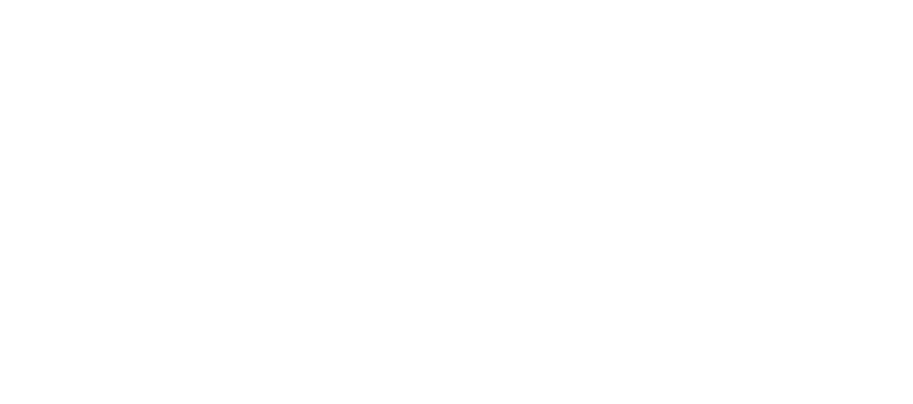
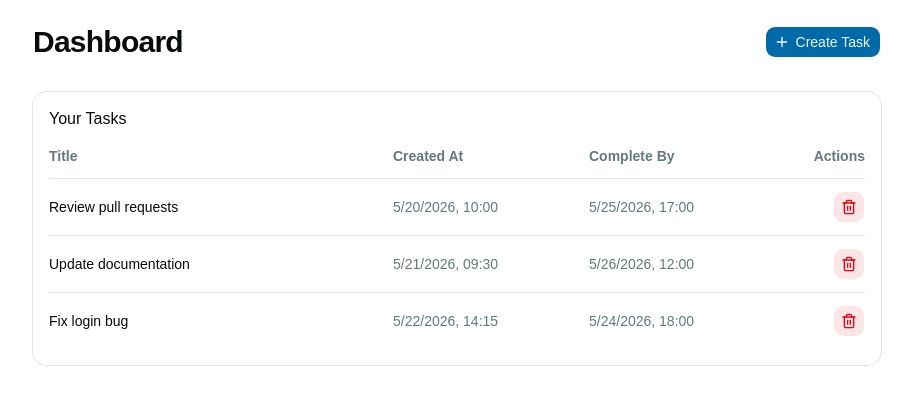
Before and after one commit to BPaul01/stma-frontend, a React (Vite) app: page /#/dashboard in a window 1280 px wide. Before the commit this address had no page. Shown: the top 404 px of the page, without its empty margins (183-1096 px from the left). Built offline with nearby package versions, Linux system fonts and the light colour scheme.

Commit message:
Added dashboard page

```diff
--- a/src/App.tsx
+++ b/src/App.tsx
@@ -1,8 +1,20 @@
 import { useEffect } from 'react'
 import './App.css'
 import { HashRouter, Routes, Route } from 'react-router-dom'
+import DashboardPage from './pages/DashboardPage';
 
 function RedirectToStaticHome() {
+       // If the user navigates to a URL like /dashboard instead of /#/dashboard,
+    // HashRouter sees an empty hash and defaults to this root route.
+    // We can intercept this and fix the URL automatically.
+    const path = window.location.pathname;
+    const base = import.meta.env.BASE_URL;
+    if (path !== base && path.startsWith(base)) {
+      const route = path.slice(base.length);
+      window.location.replace(`${base}#/${route}`);
+      return;
+    }
+
   useEffect(() => {
     // Redirect to the static /home/index.html to avoid Vite dev server SPA fallback
     window.location.replace(`${import.meta.env.BASE_URL}home/index.html`);
@@ -16,6 +28,8 @@ function App() {
     <HashRouter>
       <Routes>
         <Route path="/" element={<RedirectToStaticHome />} />
+
+        <Route path="/dashboard" element={<DashboardPage />} />
       </Routes>
     </HashRouter>
   )
--- /dev/null
+++ b/src/components/custom/TaskItem.tsx
@@ -0,0 +1,42 @@
+"use client";
+
+import { Button } from "@/components/ui/button";
+import { TrashIcon } from "lucide-react";
+import type { Task } from "@/types/task";
+
+interface TaskItemProps {
+  task: Task;
+  onDelete?: (id: string) => void;
+}
+
+const formatDateTime = (dateString: string) => {
+  return new Date(dateString).toLocaleString(undefined, {
+    year: "numeric",
+    month: "numeric",
+    day: "numeric",
+    hour: "2-digit",
+    minute: "2-digit",
+    hour12: false,
+  });
+};
+
+export function TaskItem({ task, onDelete }: TaskItemProps) {
+  return (
+    <div className="grid grid-cols-[1fr_180px_180px_80px] gap-4 items-center py-3 border-b last:border-0 hover:bg-muted/50 transition-colors">
+      <div className="font-medium truncate pr-4">{task.title}</div>
+      <div className="text-sm text-muted-foreground">{task.createdAt ? formatDateTime(task.createdAt) : "-"}</div>
+      <div className="text-sm text-muted-foreground">{task.completeBy ? formatDateTime(task.completeBy) : "-"}</div>
+      <div className="flex justify-end">
+        <Button
+          variant="destructive"
+          size="icon"
+          className="shrink-0"
+          onClick={() => onDelete?.(task.id)}
+          aria-label={`Delete task ${task.title}`}
+        >
+          <TrashIcon />
+        </Button>
+      </div>
+    </div>
+  );
+}
--- /dev/null
+++ b/src/components/ui/card.tsx
@@ -0,0 +1,103 @@
+import * as React from "react"
+
+import { cn } from "@/lib/utils"
+
+function Card({
+  className,
+  size = "default",
+  ...props
+}: React.ComponentProps<"div"> & { size?: "default" | "sm" }) {
+  return (
+    <div
+      data-slot="card"
+      data-size={size}
+      className={cn(
+        "group/card flex flex-col gap-4 overflow-hidden rounded-xl bg-card py-4 text-sm text-card-foreground ring-1 ring-foreground/10 has-data-[slot=card-footer]:pb-0 has-[>img:first-child]:pt-0 data-[size=sm]:gap-3 data-[size=sm]:py-3 data-[size=sm]:has-data-[slot=card-footer]:pb-0 *:[img:first-child]:rounded-t-xl *:[img:last-child]:rounded-b-xl",
+        className
+      )}
+      {...props}
+    />
+  )
+}
+
+function CardHeader({ className, ...props }: React.ComponentProps<"div">) {
+  return (
+    <div
+      data-slot="card-header"
+      className={cn(
+        "group/card-header @container/card-header grid auto-rows-min items-start gap-1 rounded-t-xl px-4 group-data-[size=sm]/card:px-3 has-data-[slot=card-action]:grid-cols-[1fr_auto] has-data-[slot=card-description]:grid-rows-[auto_auto] [.border-b]:pb-4 group-data-[size=sm]/card:[.border-b]:pb-3",
+        className
+      )}
+      {...props}
+    />
+  )
+}
+
+function CardTitle({ className, ...props }: React.ComponentProps<"div">) {
+  return (
+    <div
+      data-slot="card-title"
+      className={cn(
+        "font-heading text-base leading-snug font-medium group-data-[size=sm]/card:text-sm",
+        className
+      )}
+      {...props}
+    />
+  )
+}
+
+function CardDescription({ className, ...props }: React.ComponentProps<"div">) {
+  return (
+    <div
+      data-slot="card-description"
+      className={cn("text-sm text-muted-foreground", className)}
+      {...props}
+    />
+  )
+}
+
+function CardAction({ className, ...props }: React.ComponentProps<"div">) {
+  return (
+    <div
+      data-slot="card-action"
+      className={cn(
+        "col-start-2 row-span-2 row-start-1 self-start justify-self-end",
+        className
+      )}
+      {...props}
+    />
+  )
+}
+
+function CardContent({ className, ...props }: React.ComponentProps<"div">) {
+  return (
+    <div
+      data-slot="card-content"
+      className={cn("px-4 group-data-[size=sm]/card:px-3", className)}
+      {...props}
+    />
+  )
+}
+
+function CardFooter({ className, ...props }: React.ComponentProps<"div">) {
+  return (
+    <div
+      data-slot="card-footer"
+      className={cn(
+        "flex items-center rounded-b-xl border-t bg-muted/50 p-4 group-data-[size=sm]/card:p-3",
+        className
+      )}
+      {...props}
+    />
+  )
+}
+
+export {
+  Card,
+  CardHeader,
+  CardFooter,
+  CardTitle,
+  CardAction,
+  CardDescription,
+  CardContent,
+}
--- /dev/null
+++ b/src/components/ui/empty.tsx
@@ -0,0 +1,104 @@
+import { cva, type VariantProps } from "class-variance-authority"
+
+import { cn } from "@/lib/utils"
+
+function Empty({ className, ...props }: React.ComponentProps<"div">) {
+  return (
+    <div
+      data-slot="empty"
+      className={cn(
+        "flex w-full min-w-0 flex-1 flex-col items-center justify-center gap-4 rounded-xl border-dashed p-6 text-center text-balance",
+        className
+      )}
+      {...props}
+    />
+  )
+}
+
+function EmptyHeader({ className, ...props }: React.ComponentProps<"div">) {
+  return (
+    <div
+      data-slot="empty-header"
+      className={cn("flex max-w-sm flex-col items-center gap-2", className)}
+      {...props}
+    />
+  )
+}
+
+const emptyMediaVariants = cva(
+  "mb-2 flex shrink-0 items-center justify-center [&_svg]:pointer-events-none [&_svg]:shrink-0",
+  {
+    variants: {
+      variant: {
+        default: "bg-transparent",
+        icon: "flex size-8 shrink-0 items-center justify-center rounded-lg bg-muted text-foreground [&_svg:not([class*='size-'])]:size-4",
+      },
+    },
+    defaultVariants: {
+      variant: "default",
+    },
+  }
+)
+
+function EmptyMedia({
+  className,
+  variant = "default",
+  ...props
+}: React.ComponentProps<"div"> & VariantProps<typeof emptyMediaVariants>) {
+  return (
+    <div
+      data-slot="empty-icon"
+      data-variant={variant}
+      className={cn(emptyMediaVariants({ variant, className }))}
+      {...props}
+    />
+  )
+}
+
+function EmptyTitle({ className, ...props }: React.ComponentProps<"div">) {
+  return (
+    <div
+      data-slot="empty-title"
+      className={cn(
+        "font-heading text-sm font-medium tracking-tight",
+        className
+      )}
+      {...props}
+    />
+  )
+}
+
+function EmptyDescription({ className, ...props }: React.ComponentProps<"p">) {
+  return (
+    <div
+      data-slot="empty-description"
+      className={cn(
+        "text-sm/relaxed text-muted-foreground [&>a]:underline [&>a]:underline-offset-4 [&>a:hover]:text-primary",
+        className
+      )}
+      {...props}
+    />
+  )
+}
+
+function EmptyContent({ className, ...props }: React.ComponentProps<"div">) {
+  return (
+    <div
+      data-slot="empty-content"
+      className={cn(
+        "flex w-full max-w-sm min-w-0 flex-col items-center gap-2.5 text-sm text-balance",
+        className
+      )}
+      {...props}
+    />
+  )
+}
+
+export {
+  Empty,
+  EmptyHeader,
+  EmptyTitle,
+  EmptyDescription,
+  EmptyContent,
+  EmptyMedia,
+}
--- /dev/null
+++ b/src/pages/DashboardPage.tsx
@@ -0,0 +1,76 @@
+"use client";
+
+import { useState } from "react";
+import { Button } from "@/components/ui/button";
+import { Card, CardContent, CardHeader, CardTitle } from "@/components/ui/card";
+import { Empty } from "@/components/ui/empty";
+import { PlusIcon } from "lucide-react";
+import { TaskItem } from "@/components/custom/TaskItem";
+import type { Task } from "@/types/task";
+
+const INITIAL_TASKS: Task[] = [
+  { id: "1", title: "Review pull requests", createdAt: "2026-05-20T10:00:00Z", completeBy: "2026-05-25T17:00:00Z" },
+  { id: "2", title: "Update documentation", createdAt: "2026-05-21T09:30:00Z", completeBy: "2026-05-26T12:00:00Z" },
+  { id: "3", title: "Fix login bug", createdAt: "2026-05-22T14:15:00Z", completeBy: "2026-05-24T18:00:00Z" },
+];
+
+export default function DashboardPage() {
+  const [tasks, setTasks] = useState<Task[]>(INITIAL_TASKS);
+
+  const handleDeleteTask = (id: string) => {
+    // TODO: Replace with API service call
+    setTasks((currentTasks) => currentTasks.filter((task) => task.id !== id));
+  };
+
+  const handleCreateTask = () => {
+    // TODO: Replace with API service call / modal flow
+    const newTask: Task = {
+      id: Math.random().toString(36).substring(7),
+      title: "New Task",
+      createdAt: new Date().toISOString(),
+      completeBy: new Date(Date.now() + 7 * 24 * 60 * 60 * 1000).toISOString(), // 7 days from now
+    };
+    setTasks((currentTasks) => [...currentTasks, newTask]);
+  };
+
+  return (
+    <div className="container mx-auto p-6 max-w-4xl">
+      <div className="flex items-center justify-between mb-8">
+        <h1 className="text-3xl font-bold tracking-tight">Dashboard</h1>
+        <Button onClick={handleCreateTask}>
+          <PlusIcon data-icon="inline-start" />
+          Create Task
+        </Button>
+      </div>
+
+      <Card>
+        <CardHeader>
+          <CardTitle>Your Tasks</CardTitle>
+        </CardHeader>
+        <CardContent>
+          {tasks.length === 0 ? (
+            <Empty>
+              <p className="text-muted-foreground">No tasks found. Create one to get started!</p>
+            </Empty>
+          ) : (
+            <div className="w-full overflow-x-auto">
+              <div className="min-w-[700px]">
+                <div className="grid grid-cols-[1fr_180px_180px_80px] gap-4 items-center font-semibold text-sm text-muted-foreground pb-3 border-b">
+                  <div>Title</div>
+                  <div>Created At</div>
+                  <div>Complete By</div>
+                  <div className="text-right">Actions</div>
+                </div>
+                <div className="flex flex-col">
+                  {tasks.map((task) => (
+                    <TaskItem key={task.id} task={task} onDelete={handleDeleteTask} />
+                  ))}
+                </div>
+              </div>
+            </div>
+          )}
+        </CardContent>
+      </Card>
+    </div>
+  );
+}
--- /dev/null
+++ b/src/types/task.ts
@@ -0,0 +1,6 @@
+export type Task = {
+  id: string;
+  title: string;
+  createdAt?: string;
+  completeBy?: string;
+};
```
